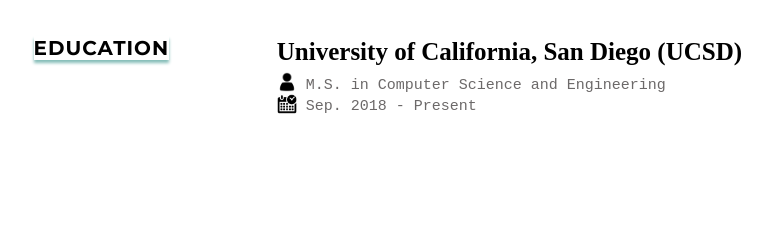
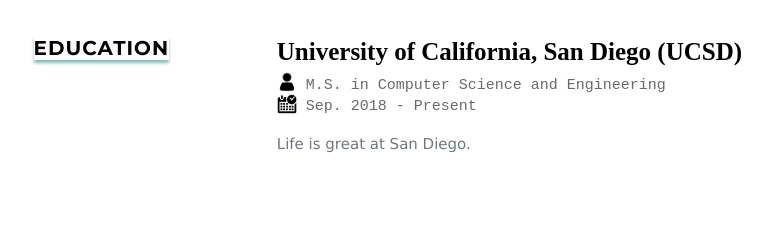
Before and after one commit to luke831215/luke831215.github.io, a website: page index.html in a window 1280 px wide. Shown: the part 1480-1706 px from the top of the page, 120-903 px from the left. Drawn offline with nearby package versions, Linux system fonts and the light colour scheme; some packages are replaced by stand-ins of ours.

Commit message:
resume update

```diff
--- a/index.html
+++ b/index.html
@@ -123,7 +123,7 @@
 						<img src="img/time.png" style = "width: 20px; margin-top: -5px;"></img>
 						 Sep. 2018 - Present<br>
 						 </p>
-
+						 <p class = "statement">Life is great at San Diego. </p>
 					</div>
 
 					<div class = "pics" style = " margin-top: -5px;">
```
Also changed, not shown: 1 other file.
